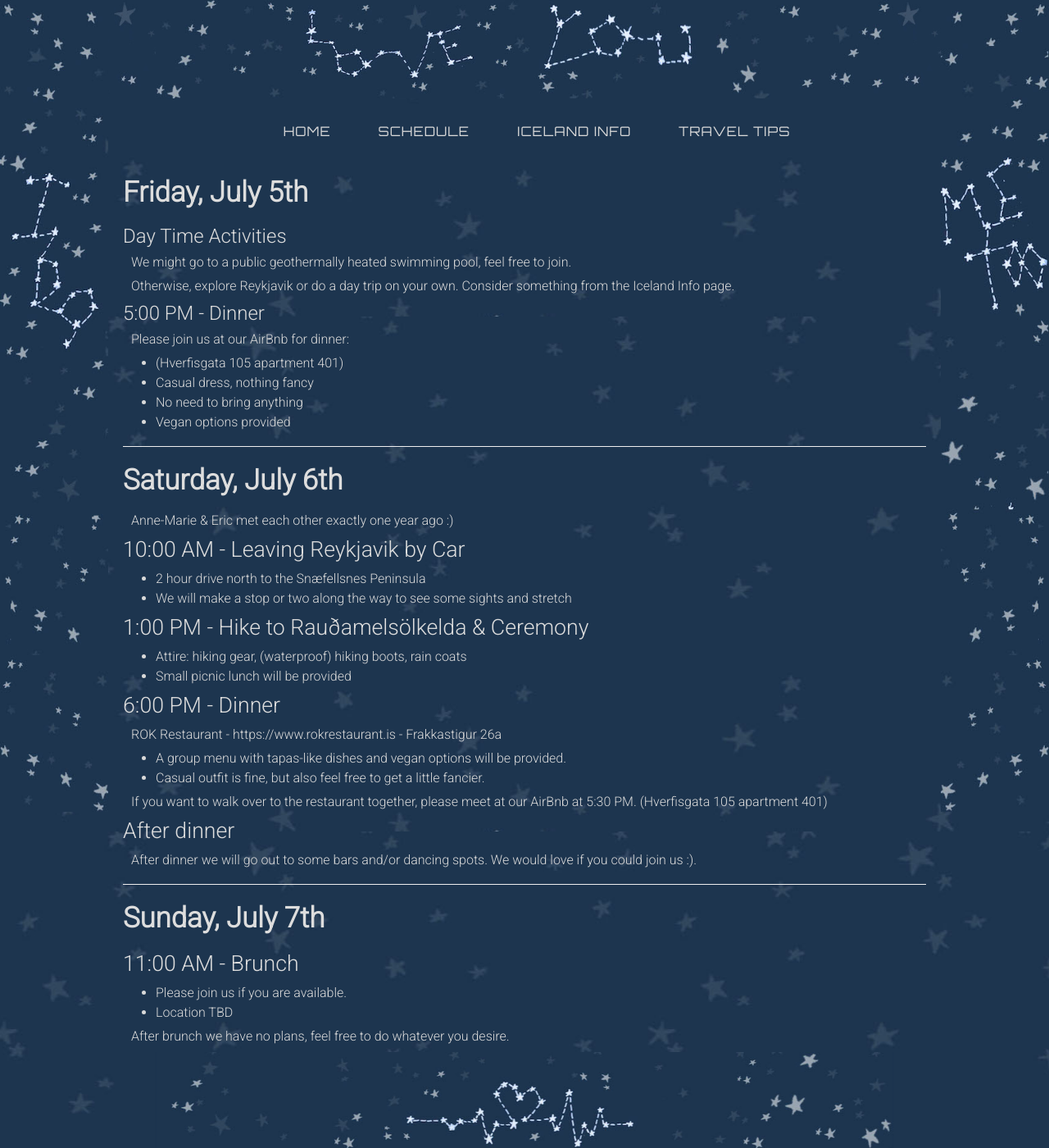
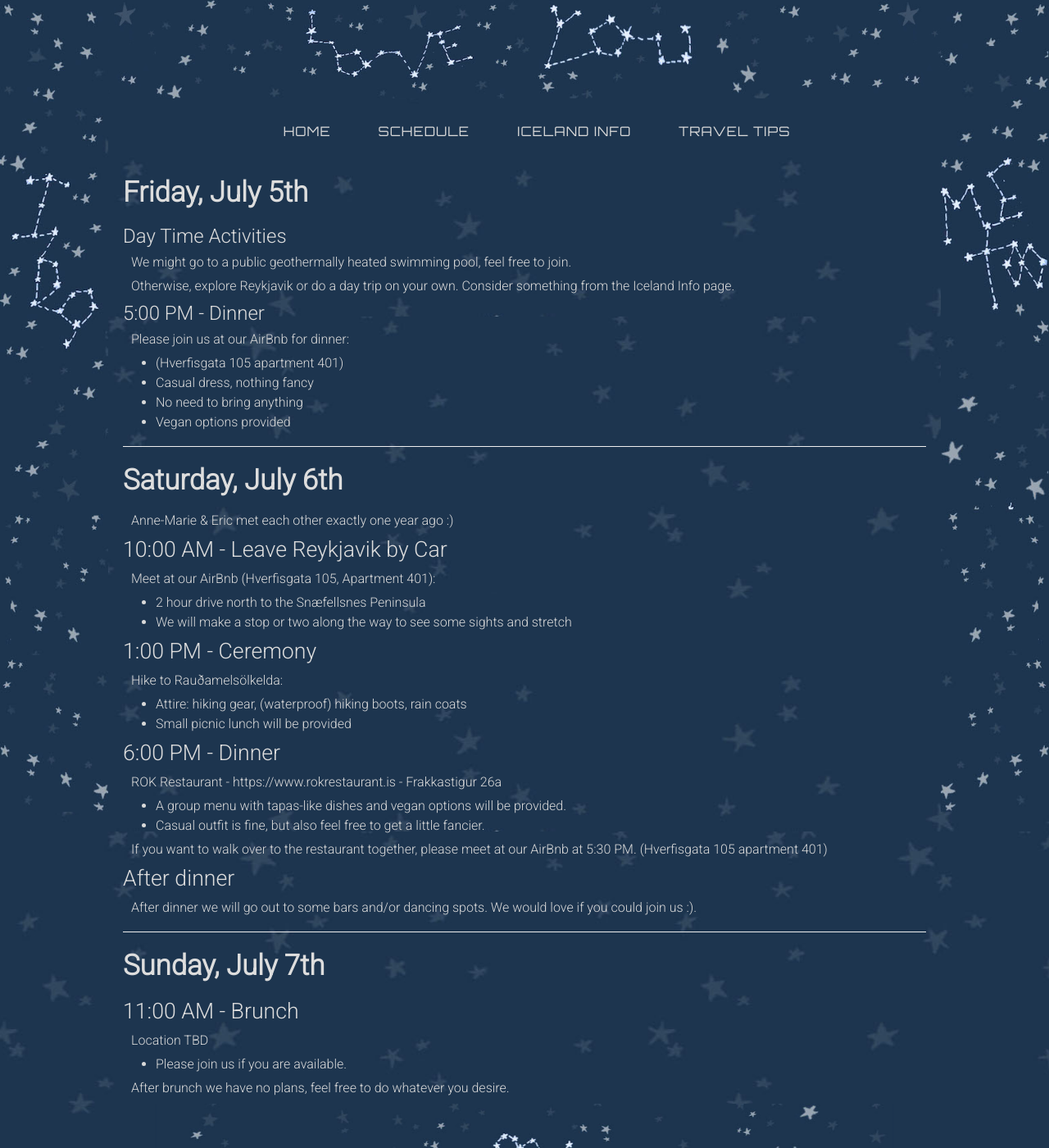
Before and after one commit to rltvty/olkelda, a Jekyll site: the page built from schedule.md, in a window 1280 px wide and 1400 px high. Shown: the whole window at 82% size. Built offline with Jekyll 4.4.1, drawn with Linux system fonts in a browser that asks for light colours.

Commit message:
more schedule updates

```diff
--- a/schedule.md
+++ b/schedule.md
@@ -23,11 +23,13 @@ Please join us at our AirBnb for dinner:
 
 Anne-Marie & Eric met each other exactly one year ago :)
 
-## 10:00 AM - Leaving Reykjavik by Car
+## 10:00 AM - Leave Reykjavik by Car
+Meet at our AirBnb (Hverfisgata 105, Apartment 401):
 * 2 hour drive north to the Snæfellsnes Peninsula
 * We will make a stop or two along the way to see some sights and stretch
 
-## 1:00 PM - Hike to Rauðamelsölkelda & Ceremony
+## 1:00 PM - Ceremony
+Hike to Rauðamelsölkelda:
 * Attire: hiking gear, (waterproof) hiking boots, rain coats
 * Small picnic lunch will be provided
 
@@ -45,7 +47,7 @@ After dinner we will go out to some bars and/or dancing spots.  We would love if
 # Sunday, July 7th
 
 ## 11:00 AM - Brunch
+Location TBD
 * Please join us if you are available.
-* Location TBD
 
 After brunch we have no plans, feel free to do whatever you desire.
```
